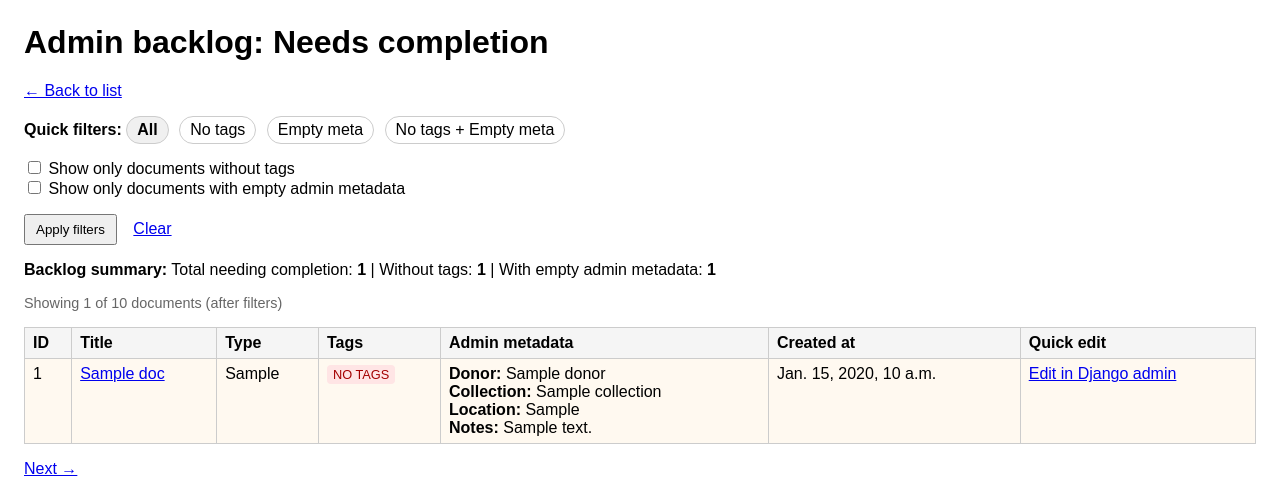
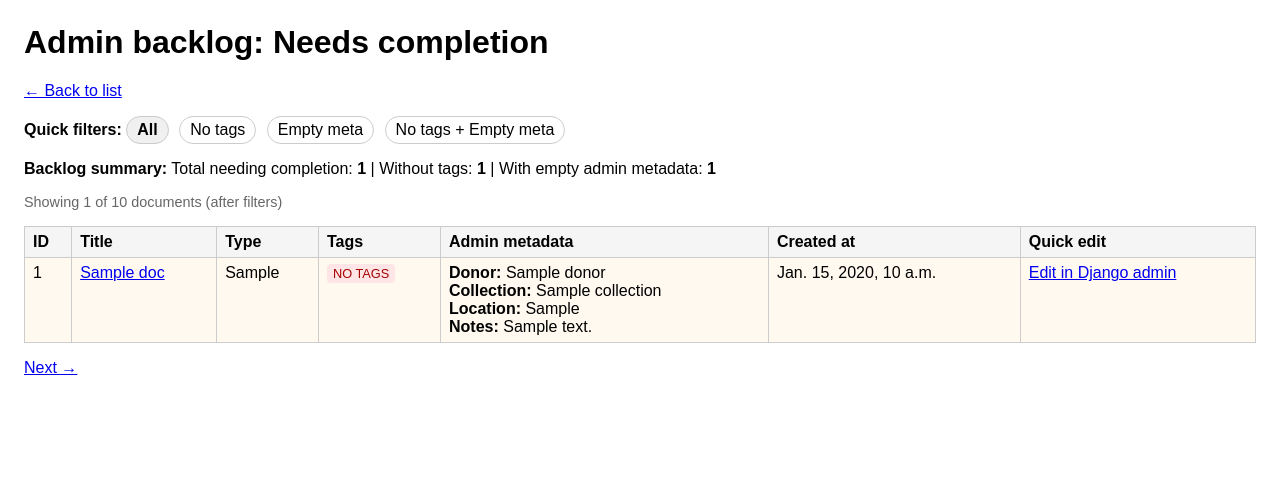
Before and after one commit to Yael-Shi/VS_Archive, a Django app: template app/backend/documents/templates/documents/backlog.html in a window 1280 px wide. Shown: the top 485 px of the page. Run offline with Django 5.2, Linux system fonts and the light colour scheme; the template is opened without the code that fills it: most values are stand-ins (such as "Sample title", 1, 10 or a date in 2020).

Commit message:
v2: improving admin backlog visability
Signed-off-by: Yael Shifman <yael.080@gmail.com>

```diff
--- a/app/backend/documents/templates/documents/backlog.html
+++ b/app/backend/documents/templates/documents/backlog.html
@@ -77,31 +77,6 @@
      No tags + Empty meta
   </a>
 </div>
-
-<!-- Checkbox filters (optional, more flexible) -->
-<form method="get" class="section">
-  <!-- when applying filters, reset pagination -->
-  <input type="hidden" name="offset" value="0" />
-
-  <label>
-    <input type="checkbox" name="only_missing_tags" value="1"
-           {% if only_missing_tags %}checked{% endif %}>
-    Show only documents without tags
-  </label>
-
-  <br/>
-
-  <label>
-    <input type="checkbox" name="only_missing_admin_meta" value="1"
-           {% if only_missing_admin_meta %}checked{% endif %}>
-    Show only documents with empty admin metadata
-  </label>
-
-  <div class="actions">
-    <button type="submit">Apply filters</button>
-    <a href="/api/ui/admin/backlog/" style="margin-left: 12px;">Clear</a>
-  </div>
-</form>
 
 <!-- Summary -->
 <div class="section">
```
